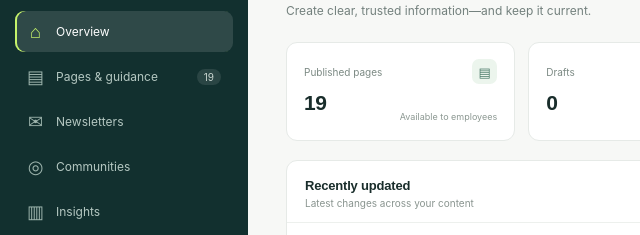
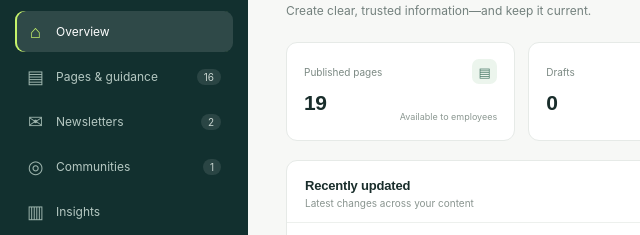
Before and after one commit to chris-mauck-glean/simplest, a website with bundled scripts: page index.html in a window 1280 px wide. Shown: the part 183-418 px from the top of the page, 0-640 px from the left. Built offline with nearby package versions, Linux system fonts and the light colour scheme; files whose address does not match are found by name.

Commit message:
Show per-section counts in the sidebar
Sidebar counts now use the same section filters as the tabs, and Newsletters and Communities show counts too.

```diff
--- a/app.js
+++ b/app.js
@@ -91,11 +91,20 @@ import { contentItems } from './content.mjs'
     return item.status !== 'published' || isOverdue(item)
   }
 
+  // Which content types belong to each sidebar section. The sidebar counts and the tabs share this.
+  const SECTION_FILTERS = {
+    newsletters: item => ['Newsletter', 'Announcement'].includes(item.type),
+    communities: item => item.type === 'Community update',
+    content: item => !['Newsletter', 'Announcement', 'Community update'].includes(item.type),
+  }
+
+  function sectionItems(view) {
+    const filter = SECTION_FILTERS[view]
+    return filter ? items.filter(filter) : [...items]
+  }
+
   function routeItems() {
-    let results = [...items]
-    if (state.view === 'newsletters') results = results.filter(item => ['Newsletter', 'Announcement'].includes(item.type))
-    if (state.view === 'communities') results = results.filter(item => item.type === 'Community update')
-    if (state.view === 'content') results = results.filter(item => !['Newsletter', 'Announcement', 'Community update'].includes(item.type))
+    let results = sectionItems(state.view)
     if (state.status !== 'all') results = results.filter(item => item.status === state.status)
     if (state.search.trim()) {
       const query = state.search.trim().toLowerCase()
@@ -161,7 +170,7 @@ import { contentItems } from './content.mjs'
     document.querySelectorAll('.nav-item').forEach(button => button.classList.toggle('active', button.dataset.view === state.view))
     const labels = { home: 'Overview', content: 'Pages & guidance', newsletters: 'Newsletters', communities: 'Communities', insights: 'Insights' }
     document.getElementById('breadcrumb-current').textContent = labels[state.view] || 'Overview'
-    document.getElementById('nav-content-count').textContent = items.length
+    document.querySelectorAll('[data-count]').forEach(badge => { badge.textContent = sectionItems(badge.dataset.count).length })
     if (state.view === 'home') renderHome()
     else if (state.view === 'insights') renderInsights()
     else renderLibrary()
--- a/index.html
+++ b/index.html
@@ -25,9 +25,9 @@
       <p class="nav-label">WORKSPACE</p>
       <nav class="primary-nav">
         <button class="nav-item active" data-view="home" type="button" aria-label="Overview" title="Overview"><span class="nav-icon">⌂</span><span>Overview</span></button>
-        <button class="nav-item" data-view="content" type="button" aria-label="Pages and guidance" title="Pages and guidance"><span class="nav-icon">▤</span><span>Pages &amp; guidance</span><span class="nav-count" id="nav-content-count">—</span></button>
-        <button class="nav-item" data-view="newsletters" type="button" aria-label="Newsletters" title="Newsletters"><span class="nav-icon">✉</span><span>Newsletters</span></button>
-        <button class="nav-item" data-view="communities" type="button" aria-label="Communities" title="Communities"><span class="nav-icon">◎</span><span>Communities</span></button>
+        <button class="nav-item" data-view="content" type="button" aria-label="Pages and guidance" title="Pages and guidance"><span class="nav-icon">▤</span><span>Pages &amp; guidance</span><span class="nav-count" data-count="content">—</span></button>
+        <button class="nav-item" data-view="newsletters" type="button" aria-label="Newsletters" title="Newsletters"><span class="nav-icon">✉</span><span>Newsletters</span><span class="nav-count" data-count="newsletters">—</span></button>
+        <button class="nav-item" data-view="communities" type="button" aria-label="Communities" title="Communities"><span class="nav-icon">◎</span><span>Communities</span><span class="nav-count" data-count="communities">—</span></button>
         <button class="nav-item" data-view="insights" type="button" aria-label="Insights" title="Insights"><span class="nav-icon">▥</span><span>Insights</span></button>
       </nav>
 
```
